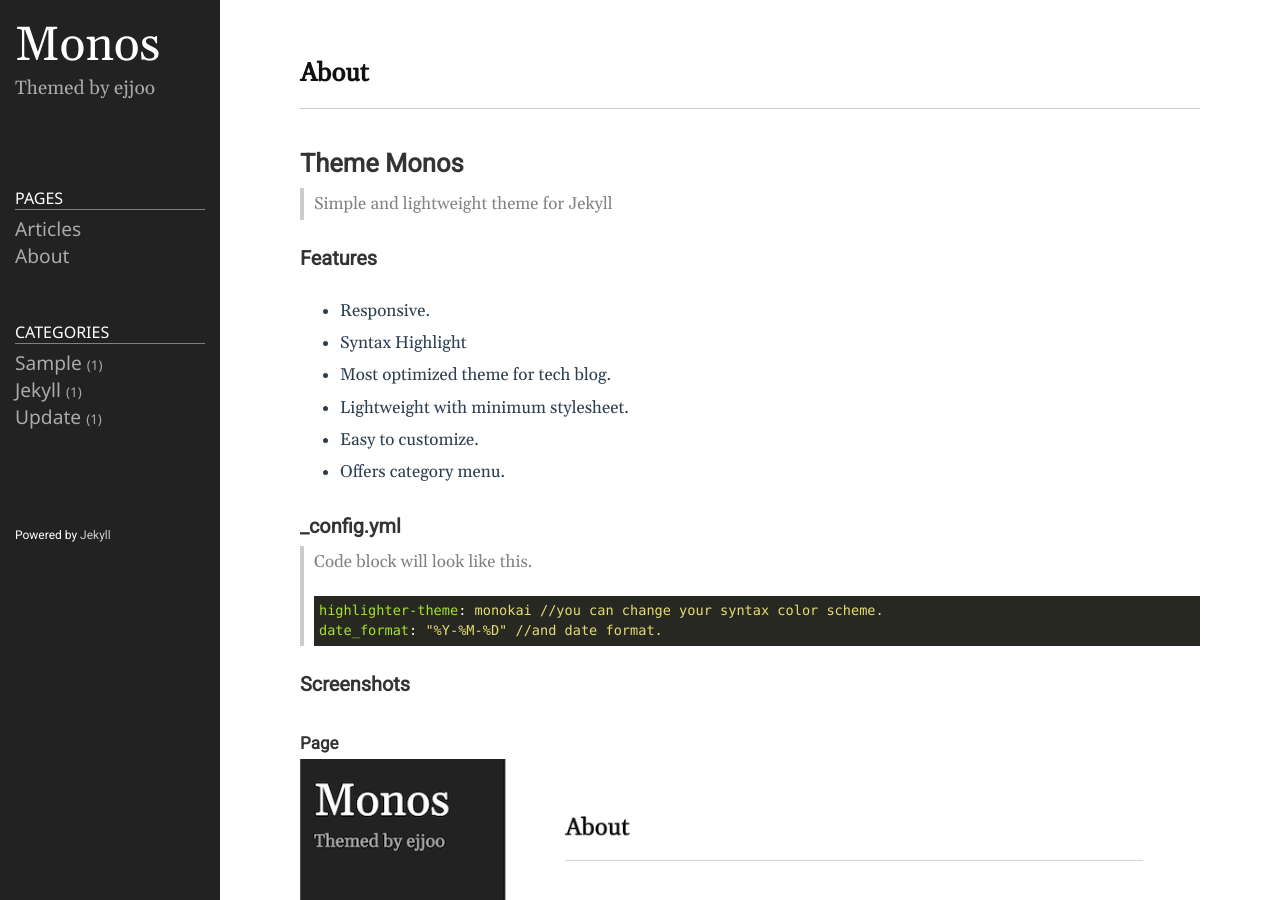
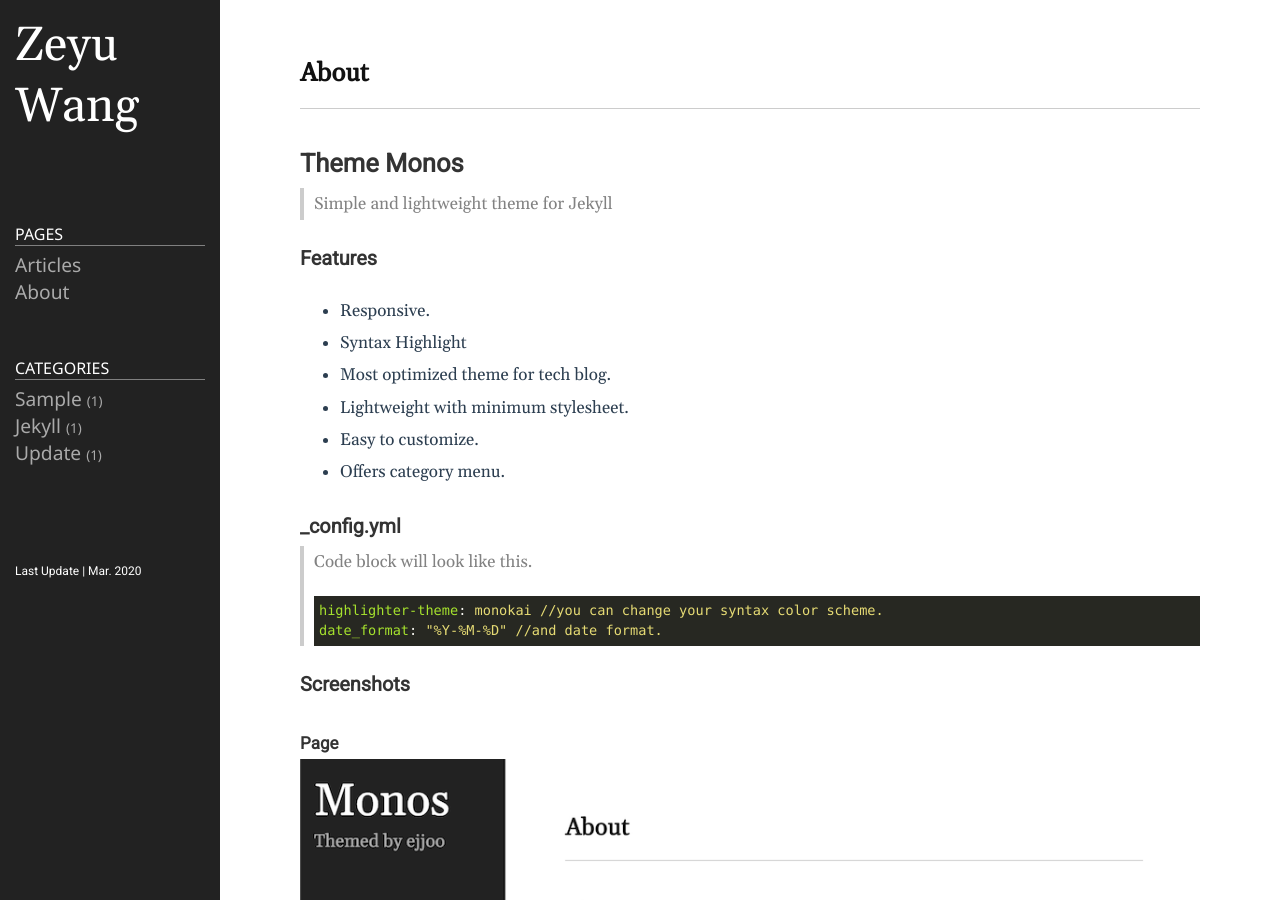
Before and after one commit to WAangzE/ze.github.io, a Jekyll site: the page built from README.md, in a window 1280 px wide and 900 px high. Built offline with Jekyll 4.4.1, drawn with Linux system fonts in a browser that asks for light colours.

Commit message:
update persional site

```diff
--- a/_config.yml
+++ b/_config.yml
@@ -18,13 +18,13 @@
 # You can create any custom variable you would like, and they will be accessible
 # in the templates via {{ site.myvariable }}.
 
-title: Monos
-email: ejjoo7994@gmail.com
+title: Zeyu Wang
+email: zw2723@columbia.edu
 description: >- # this means to ignore newlines until "baseurl:"
-  Themed by ejjoo
+
 # baseurl: "/" # the subpath of your site, e.g. /blog
 # url: "http://ejjoo.github.io" # the base hostname & protocol for your site, e.g. http://example.com
-github_username: ejjoo
+github_username: WAangzE
 highlighter: rouge
 svg:
   optimize: true
--- a/_includes/home.html
+++ b/_includes/home.html
@@ -1,6 +1,6 @@
 <article class="post">
   <header class="post-header home">
-    <div class="post-title">Articles</div>
+    <div class="post-title">Bio</div>
   </header>
 
   <div class="post-content">
--- a/_includes/sidebar.html
+++ b/_includes/sidebar.html
@@ -48,5 +48,5 @@
 </div>
 
 <div class="sidebar-item sidebar-footer">
-	<p>Powered by <a href="https://github.com/jekyll/jekyll">Jekyll</a></p>
+	<p>Last Update | Mar. 2020</p>
 </div>
```
